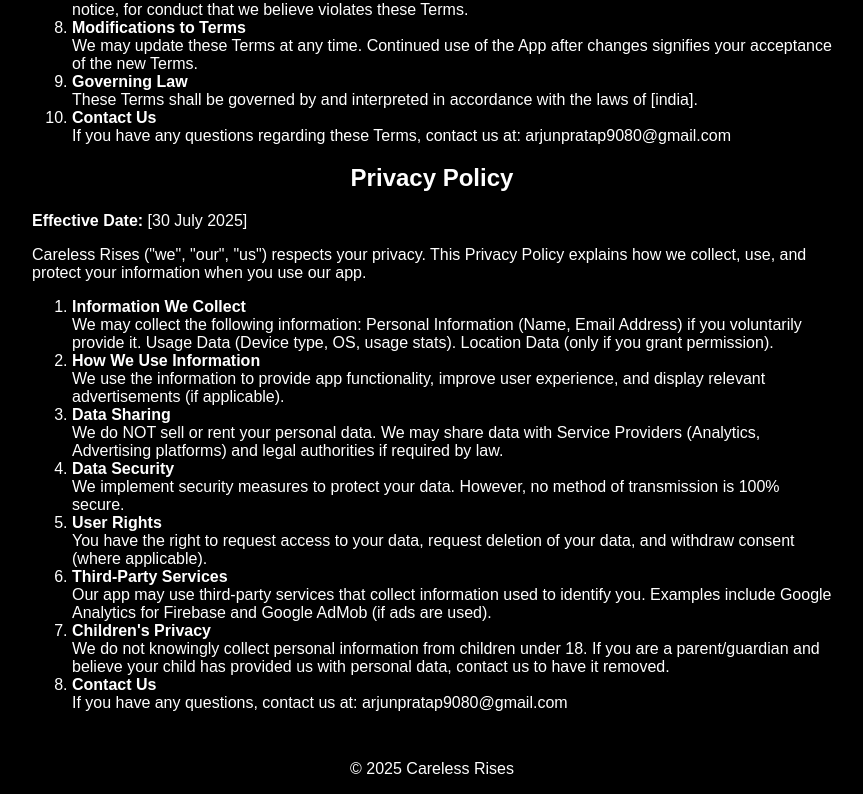
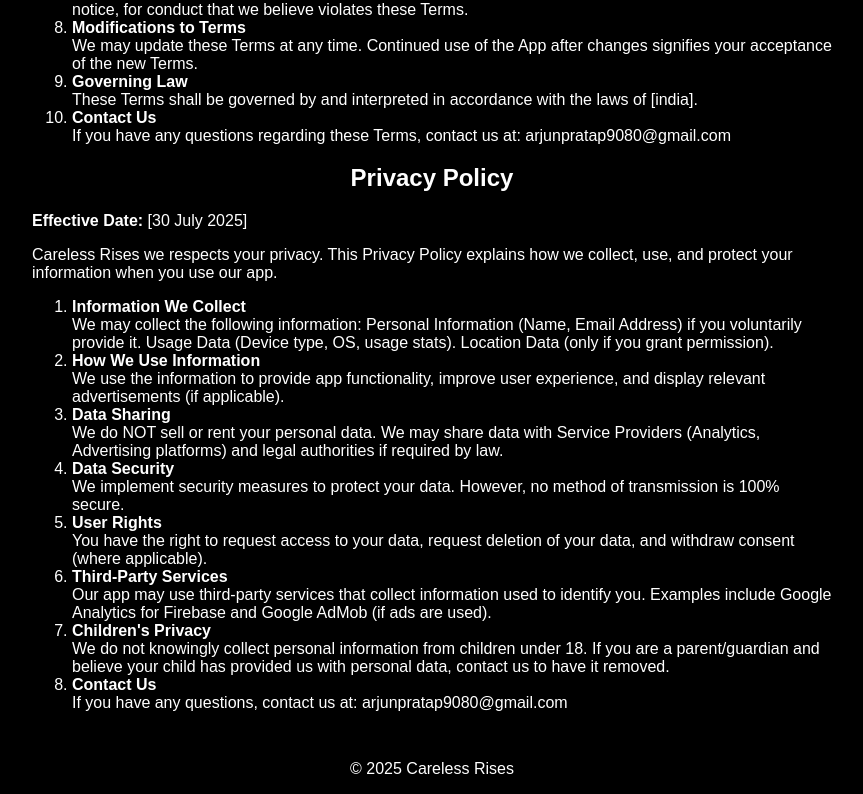
Before and after one commit to hell9800/start, a plain HTML site: page index.html in a window 1280 px wide. Shown: the part 883-1677 px from the top of the page, without its empty margins (208-1071 px from the left). Drawn offline with Linux system fonts and the light colour scheme.

Commit message:
Initial commit

```diff
--- a/index.html
+++ b/index.html
@@ -69,7 +69,7 @@
         <section id="privacy" class="content">
             <h2>Privacy Policy</h2>
             <p><strong>Effective Date:</strong> [30 July 2025]</p>
-            <p>Careless Rises ("we", "our", "us") respects your privacy. This Privacy Policy explains how we collect, use, and protect your information when you use our app.</p>
+            <p>Careless Rises we respects your privacy. This Privacy Policy explains how we collect, use, and protect your information when you use our app.</p>
             <ol>
                 <li><strong>Information We Collect</strong><br>We may collect the following information: Personal Information (Name, Email Address) if you voluntarily provide it. Usage Data (Device type, OS, usage stats). Location Data (only if you grant permission).</li>
                 <li><strong>How We Use Information</strong><br>We use the information to provide app functionality, improve user experience, and display relevant advertisements (if applicable).</li>
```
